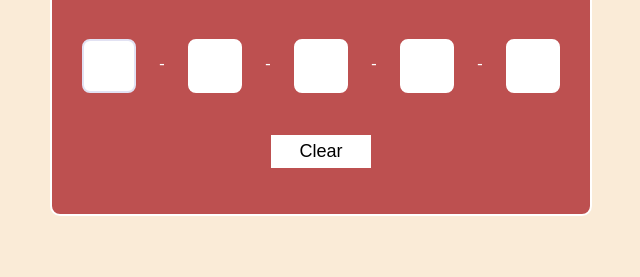
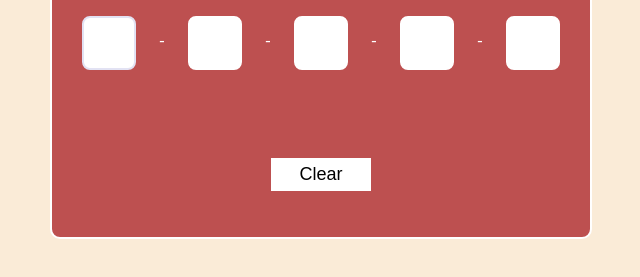
Before and after one commit to devm75/js-otp-input, a plain HTML site: page index.html in a window 1280 px wide. Shown: the part 337-614 px from the top of the page, without its empty margins (319-959 px from the left). Drawn offline with Linux system fonts and the light colour scheme.

Commit message:
error color change

```diff
--- a/stylesheet.css
+++ b/stylesheet.css
@@ -65,7 +65,9 @@ input:focus {
 }
 
 .error {
-  color: red;
+  color: white;
+  padding: 10px;
+  margin-top: 26px;
 }
 
 .clear-btn {
```
